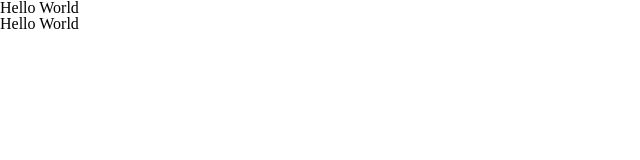
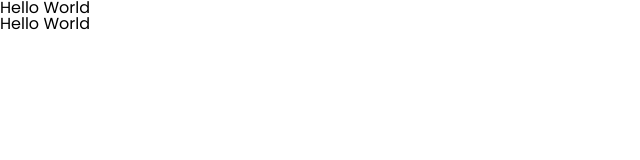
Before and after one commit to nico-herrera/hackathon-tokdeck, a React (Create React App) app: page / in a window 1280 px wide. Shown: the top 160 px of the page, without its empty margins (0-640 px from the left). Built offline with nearby package versions, Linux system fonts and the light colour scheme.

Commit message:
tailwind is set up with custom font with utilities and a base layer

```diff
--- /dev/null
+++ b/craco.config.js
@@ -0,0 +1,10 @@
+module.exports = {
+    style: {
+      postcss: {
+        plugins: [
+          require('tailwindcss'),
+          require('autoprefixer'),
+        ],
+      },
+    },
+  }
--- a/src/App.js
+++ b/src/App.js
@@ -5,7 +5,7 @@
 
 function App() {
   return (
-    <div className="">
+    <div className="font-Poppins">
       <Navbar />
       <ProfileCards />
     </div>
--- a/src/styles/index.css
+++ b/src/styles/index.css
@@ -1,13 +1,13 @@
-body {
-  margin: 0;
-  font-family: -apple-system, BlinkMacSystemFont, 'Segoe UI', 'Roboto', 'Oxygen',
-    'Ubuntu', 'Cantarell', 'Fira Sans', 'Droid Sans', 'Helvetica Neue',
-    sans-serif;
-  -webkit-font-smoothing: antialiased;
-  -moz-osx-font-smoothing: grayscale;
+@import url("https://fonts.googleapis.com/css2?family=Poppins:wght@100;300;400;600;800&display=swap");
+
+@tailwind base;
+@tailwind components;
+@tailwind utilities;
+
+@layer base {
+  html {
+    scroll-behavior: smooth;
+  }
 }
-
-code {
-  font-family: source-code-pro, Menlo, Monaco, Consolas, 'Courier New',
-    monospace;
+@layer utilities {
 }
--- /dev/null
+++ b/tailwind.config.js
@@ -0,0 +1,15 @@
+module.exports = {
+  purge: ['./src/**/*.{js,jsx,ts,tsx}', './public/index.html'],
+  darkMode: false, // or 'media' or 'class'
+  theme: {
+    extend: {
+      fontFamily: {
+        Poppins: ['Poppins', 'sans-serif'],
+      }
+    },
+  },
+  variants: {
+    extend: {},
+  },
+  plugins: [],
+}
```
Also changed, not shown: package.json (+9 -3 lines), 1 other file (tests, documents, lock files or other folders).
